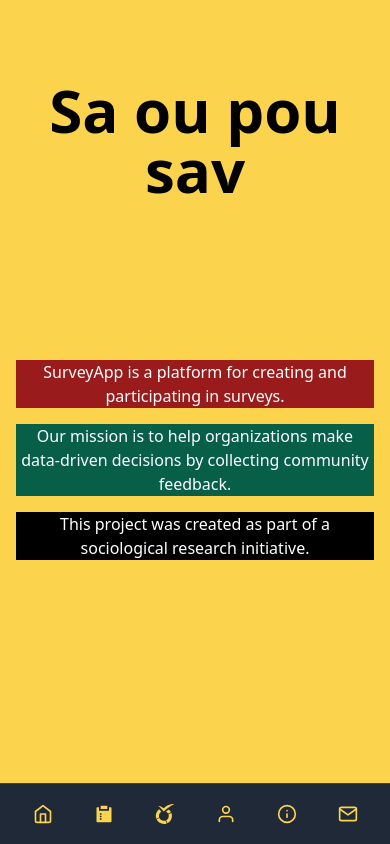
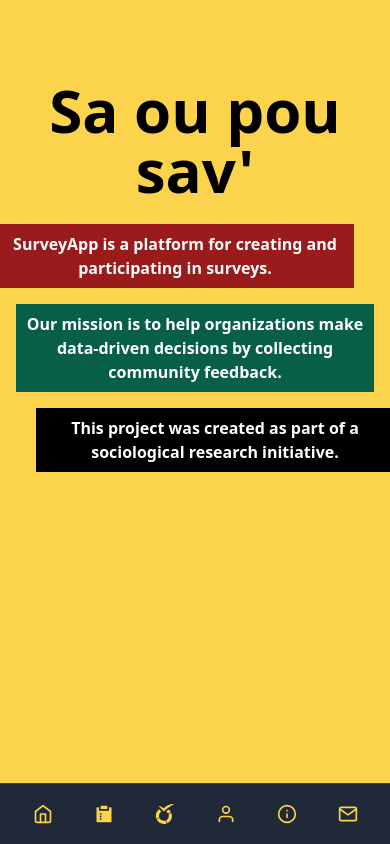
Before and after one commit to JMP-APZH/conspop2, a Next.js app in the folder web/: page /about in a window 390 px wide. Built offline with nearby package versions, Linux system fonts and the light colour scheme.

Commit message:
Layout no diff public vs. private route yet - Navbar - Part 2 - fixing right white space mobile view

```diff
--- a/web/src/components/Navbar.tsx
+++ b/web/src/components/Navbar.tsx
@@ -13,7 +13,7 @@
         <NavLink href="/surveys" icon={<RiSurveyFill />} text="Avi a zot'" />
         <NavLink href="/results" icon={<SiLimesurvey />} text="Rézulta tout' moun'" />
         <NavLink href="/profile" icon={<FiUser />} text="Pwofil aw'" />
-        <NavLink href="/about" icon={<FiInfo />} text="Sa ou pou sav" />
+        <NavLink href="/about" icon={<FiInfo />} text="Sa ou pou sav'" />
         <NavLink href="/contact" icon={<FiMail />} text="Késyon ? Pa ézité !" />
       </nav>
 
--- a/web/src/components/PublicLayout.tsx
+++ b/web/src/components/PublicLayout.tsx
@@ -6,7 +6,7 @@
 
 export default function PublicLayout({ children }: { children: ReactNode }) {
   return (
-    <div className="min-h-screen bg-yellow-300 text-white">
+    <div className="min-h-screen bg-yellow-300 text-white mx-auto">
         <Head>
             <title>Consultation Populaire 972</title>
             <meta name="description" content="Sociological survey platform" />
--- a/web/src/pages/about.tsx
+++ b/web/src/pages/about.tsx
@@ -4,11 +4,11 @@
   return (
     <PublicLayout>
       <div className="max-w-3xl mx-auto py-12">
-        <h1 className="text-6xl font-bold mb-6 text-center text-black">Sa ou pou sav</h1>
-        <div className="space-y-4 text-center mt-40">
-          <p className='bg-red-800'>SurveyApp is a platform for creating and participating in surveys.</p>
-          <p className='bg-green-800'>Our mission is to help organizations make data-driven decisions by collecting community feedback.</p>
-          <p className='bg-black'>This project was created as part of a sociological research initiative.</p>
+        <h1 className="text-6xl font-bold mb-6 text-center text-black">Sa ou pou sav'</h1>
+        <div className="space-y-4 text-center">
+          <p className='-ml-5 mr-5 bg-red-800 lg:text-4xl font-bold p-2'>SurveyApp is a platform for creating and participating in surveys.</p>
+          <p className='bg-green-800 lg:text-4xl font-bold p-2'>Our mission is to help organizations make data-driven decisions by collecting community feedback.</p>
+          <p className='ml-5 -mr-5 bg-black lg:text-4xl font-bold p-2'>This project was created as part of a sociological research initiative.</p>
         </div>
       </div>
     </PublicLayout>
--- a/web/src/pages/index.tsx
+++ b/web/src/pages/index.tsx
@@ -6,12 +6,12 @@
 
 const Home: NextPage = () => {
   return (
-    // <div className="min-h-screen bg-yellow-300 text-white">
+    <div className="min-h-screen w-screen bg-yellow-300 text-white">
       <PublicLayout>
 
         {/* Main Content */}
         {/* <main className="container mx-auto py-16 md:py-24 px-20"> */}
-              <div className="-ml-10 mr-10">
+          <div className="-ml-5 mr-5">
             <h1 className="font-bold text-center bg-red-800 p-2 md:text-sm lg:text-4xl">Kontan Wè Zot'</h1>
             <h1 className="font-bold text-center bg-red-800 mb-4 pb-2 md:text-sm lg:text-4xl">Lyannaj' pou fè péyi a vansé</h1>
           </div>
@@ -20,7 +20,7 @@
           {/* <p className="text-xl text-center text-gray-300 max-w-2xl mx-auto">
             Participate in sociological studies and view community results to understand collective priorities.
           </p> */}
-              <div className="ml-10 -mr-10">
+          <div className="ml-5 -mr-5">
             <p className="font-bold text-center italic mx-auto bg-black md:text-sm lg:text-xl">
               En participant à cette expérience, vous permettrez à la population Martiniquaise
             </p>
@@ -33,7 +33,7 @@
           </div>
         {/* </main> */}
       </PublicLayout>
-        // </div>
+    </div>
 
   )
 }
```
Lines whose indentation alone changed are shown as unchanged.
